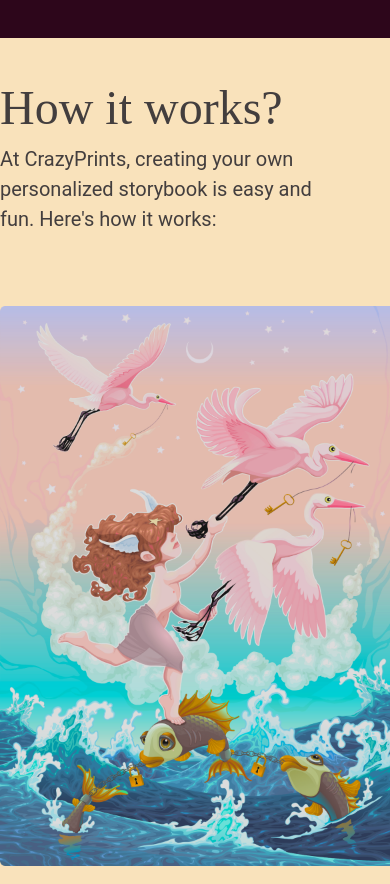
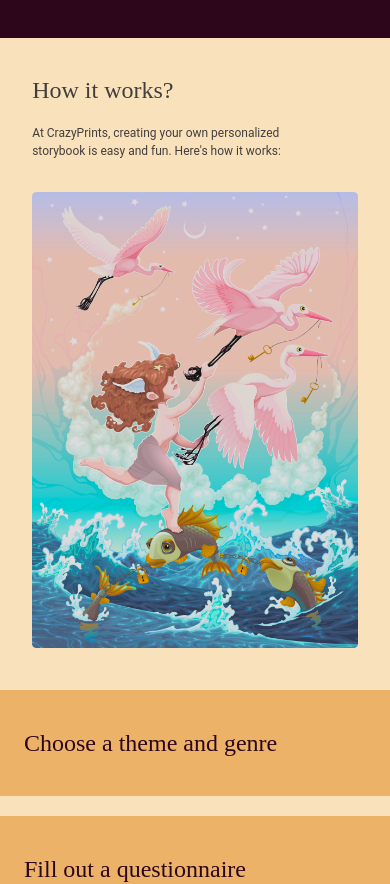
Before and after one commit to nastiushka3112/CrazyP-0.2, a React (Create React App) app: page / in a window 390 px wide. Shown: the part 3260-4144 px from the top of the page. Built offline with nearby package versions, Linux system fonts and the light colour scheme.

Commit message:
how it works was adapted

```diff
--- a/src/Components/HowItsWorks/Card.js
+++ b/src/Components/HowItsWorks/Card.js
@@ -4,13 +4,19 @@ export default function Card({ name, text }) {
   const [open, setOpen] = useState(false);
   return (
     <div
-      class="cursor-pointer flex flex-col min-[1390px]:w-[535px] rounded-[16px] border-[2px] border-[#2D061B] bg-regular px-[24px] py-[35px] mx-[24px] my-[20px] "
+      class="cursor-pointer flex flex-col min-[1390px]:w-[535px] max-[420px]:w-[100%] rounded-[16px] max-[420px]:rounded-[0px] border-[0px] border-[#2D061B] bg-regular px-[24px] py-[35px] max-[420px]:mx-[0px] mx-[24px] my-[20px] "
       onClick={() => {
         setOpen(!open);
       }}
     >
-      <h2 class="text-main-color text-[36px] font-second">{name}</h2>
-      {open && <p class="text-[#F2ECEC] text-[16px] font-main">{text}</p>}
+      <h2 class="text-main-color text-[36px] max-[420px]:text-[24px] max-[420px]:mr-[60px] font-second max-[420px]:font-mainText">
+        {name}
+      </h2>
+      {open && (
+        <p class="text-[#F2ECEC] text-[16px] max-[420px]:text-[12px] font-main">
+          {text}
+        </p>
+      )}
     </div>
   );
 }
--- a/src/Components/HowItsWorks/HowItsWorks.js
+++ b/src/Components/HowItsWorks/HowItsWorks.js
@@ -42,23 +42,23 @@ const data = [
 export default function HowItsWorks() {
   return (
     <div class="flex flex-col justify-center items-center mt-[200px] mb-[233px]  max-[420px]:mb-[0px]  max-[420px]:mt-[0px] relative  max-[420px]:bg-[#F9E2BB]">
-      <div class="flex flex-col justify-start items-center  bg-[#F9E2BB] pt-[34px] md:pl-[129px] max-w-[1020px] h-[1260px] max-[420px]:h-[860px]">
-        <div class="flex flex-col justify-start items-start max-[420px]:mx-[5%]">
-          <h2 class="text-[#433E3E] text-[48px] font-mainText float-right">
+      <div class="flex flex-col justify-start items-center  bg-[#F9E2BB] pt-[34px] md:pl-[129px] max-w-[1020px] h-[1260px] max-[420px]:h-[600px]">
+        <div class="flex flex-col justify-start items-start max-[420px]:mx-[10%]">
+          <h2 class="text-[#433E3E] text-[48px] max-[420px]:text-[24px] font-mainText float-right max-[420px]:mb-[16px]">
             How it works?
           </h2>
-          <p class="font-textSec text-[20px] text-[#433E3E] max-w-[731px] pr-[20%]">
+          <p class="font-textSec  text-[20px] max-[420px]:text-[12px] text-[#433E3E] max-w-[731px] pr-[20%]">
             At CrazyPrints, creating your own personalized storybook is easy and
             fun. Here's how it works:
           </p>
           <img
             src={require("../Theme/Img/5021.png")}
             alt="HowItWorks"
-            class="max-w-[400px] sm:max-w-[600px] max-h-[840] mt-[72px]"
+            class="max-w-[400px] sm:max-w-[600px] max-h-[840] max-[420px]:h-[456px] mt-[72px] max-[420px]:mt-[32px]"
           />
         </div>
       </div>
-      <div class="xl:absolute xl:top-[20%] 2xl:left-[55em] 2xl:top-[20%] xl:left-[49em] relative">
+      <div class="xl:absolute xl:top-[20%] 2xl:left-[55em] 2xl:top-[20%] xl:left-[49em] max-[420px]:top-[32px] relative max-[420px]:mb-[32px]">
         {data.map((el) => (
           <Card name={el.name} text={el.text} key={Math.random()} />
         ))}
```
